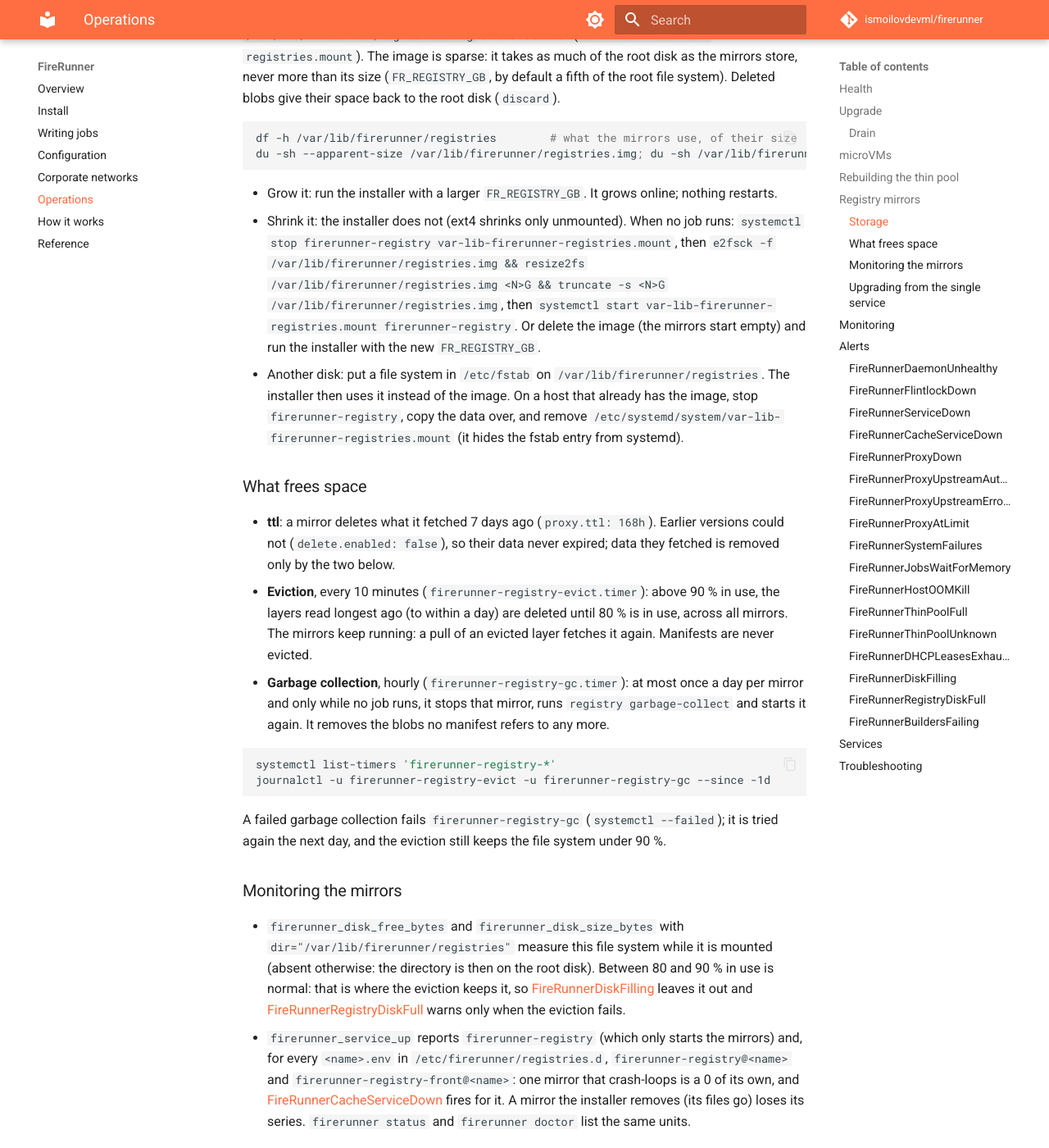
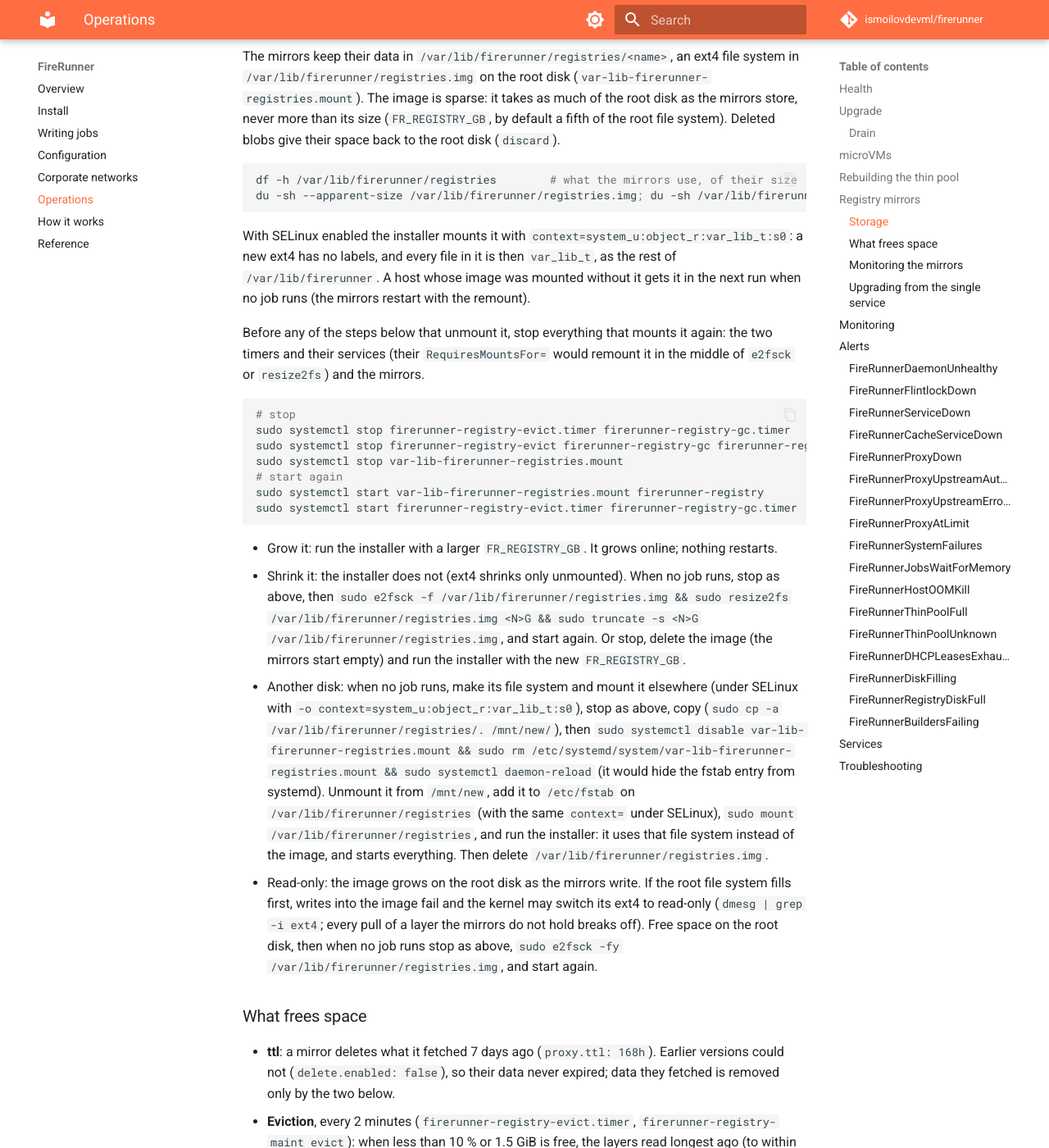
Before and after one commit to ismoilovdevml/firerunner, an MkDocs documentation site: the page built from docs/operations.md, in a window 1280 px wide and 1400 px high, scrolled down 4896 px. Shown: the whole window at 82% size. Built offline with MkDocs 1.6.1 and Material for MkDocs 9.7.7, drawn with Linux system fonts in a browser that asks for light colours; comment, search, counter and statistics services are not loaded; some of the changed text lies outside the part shown.

Commit message:
docs: registry mirrors under SELinux, eviction, gc, shrink and rollback
The eviction's free space and what a full file system breaks; gc's mask,
skips and the Path not found limit; the SELinux context; stopping the
timers before e2fsck or resize2fs (they remount the image); moving to
another disk; recovering a read-only image when the root disk filled;
the rollback gives the cache back to root and removes the new units;
and what the installer does with gitlab-runner on a drained host.

````diff
--- a/docs/operations.md
+++ b/docs/operations.md
@@ -75,8 +75,10 @@ firerunner undrain takes jobs again (a reboot starts gitlab-runner and ends the
 - `firerunner status` shows it on the `Drained` line, `firerunner_drained` is 1, and
   `FireRunnerServiceDown` does not fire for the stopped gitlab-runner.
 - The drain outlives a daemon restart (`firerunner upgrade`), not a reboot: gitlab-runner starts at
-  boot and takes jobs. The installer never starts gitlab-runner on a drained host: it installs a
-  new version without starting it, and `undrain` starts it.
+  boot and takes jobs. The installer never starts or restarts gitlab-runner on a drained host.
+  While the drain still waits for gitlab-runner's jobs it leaves the gitlab-runner upgrade for a
+  later run; once gitlab-runner has stopped it installs the new version without starting it, and
+  `undrain` starts it (with any change to its proxy drop-in).
 - gitlab-runner started during the drain, by hand or otherwise, is stopped again while `drain`
   waits; `status` says when it runs on a drained host.
 
@@ -199,28 +201,62 @@ df -h /var/lib/firerunner/registries        # what the mirrors use, of their siz
 du -sh --apparent-size /var/lib/firerunner/registries.img; du -sh /var/lib/firerunner/registries.img  # size, and what it takes
 ```
 
+With SELinux enabled the installer mounts it with `context=system_u:object_r:var_lib_t:s0`: a new
+ext4 has no labels, and every file in it is then `var_lib_t`, as the rest of `/var/lib/firerunner`.
+A host whose image was mounted without it gets it in the next run when no job runs (the mirrors
+restart with the remount).
+
+Before any of the steps below that unmount it, stop everything that mounts it again: the two
+timers and their services (their `RequiresMountsFor=` would remount it in the middle of `e2fsck`
+or `resize2fs`) and the mirrors.
+
+```bash
+# stop
+sudo systemctl stop firerunner-registry-evict.timer firerunner-registry-gc.timer
+sudo systemctl stop firerunner-registry-evict firerunner-registry-gc firerunner-registry   # firerunner-registry stops every mirror
+sudo systemctl stop var-lib-firerunner-registries.mount
+# start again
+sudo systemctl start var-lib-firerunner-registries.mount firerunner-registry
+sudo systemctl start firerunner-registry-evict.timer firerunner-registry-gc.timer
+```
+
 - Grow it: run the installer with a larger `FR_REGISTRY_GB`. It grows online; nothing restarts.
-- Shrink it: the installer does not (ext4 shrinks only unmounted). When no job runs:
-  `systemctl stop firerunner-registry var-lib-firerunner-registries.mount`, then
-  `e2fsck -f /var/lib/firerunner/registries.img && resize2fs /var/lib/firerunner/registries.img <N>G && truncate -s <N>G /var/lib/firerunner/registries.img`,
-  then `systemctl start var-lib-firerunner-registries.mount firerunner-registry`. Or delete the
-  image (the mirrors start empty) and run the installer with the new `FR_REGISTRY_GB`.
-- Another disk: put a file system in `/etc/fstab` on `/var/lib/firerunner/registries`. The installer
-  then uses it instead of the image. On a host that already has the image, stop
-  `firerunner-registry`, copy the data over, and remove
-  `/etc/systemd/system/var-lib-firerunner-registries.mount` (it hides the fstab entry from systemd).
+- Shrink it: the installer does not (ext4 shrinks only unmounted). When no job runs, stop as above,
+  then `sudo e2fsck -f /var/lib/firerunner/registries.img && sudo resize2fs /var/lib/firerunner/registries.img <N>G && sudo truncate -s <N>G /var/lib/firerunner/registries.img`,
+  and start again. Or stop, delete the image (the mirrors start empty) and run the installer with
+  the new `FR_REGISTRY_GB`.
+- Another disk: when no job runs, make its file system and mount it elsewhere (under SELinux with
+  `-o context=system_u:object_r:var_lib_t:s0`), stop as above, copy
+  (`sudo cp -a /var/lib/firerunner/registries/. /mnt/new/`), then
+  `sudo systemctl disable var-lib-firerunner-registries.mount && sudo rm /etc/systemd/system/var-lib-firerunner-registries.mount && sudo systemctl daemon-reload`
+  (it would hide the fstab entry from systemd). Unmount it from `/mnt/new`, add it to `/etc/fstab` on
+  `/var/lib/firerunner/registries` (with the same `context=` under SELinux), `sudo mount
+  /var/lib/firerunner/registries`, and run the installer: it uses that file system instead of the
+  image, and starts everything. Then delete `/var/lib/firerunner/registries.img`.
+- Read-only: the image grows on the root disk as the mirrors write. If the root file system fills
+  first, writes into the image fail and the kernel may switch its ext4 to read-only (`dmesg | grep
+  -i ext4`; every pull of a layer the mirrors do not hold breaks off). Free space on the root disk,
+  then when no job runs stop as above, `sudo e2fsck -fy /var/lib/firerunner/registries.img`, and
+  start again.
 
 ### What frees space
 
 - **ttl**: a mirror deletes what it fetched 7 days ago (`proxy.ttl: 168h`). Earlier versions could
   not (`delete.enabled: false`), so their data never expired; data they fetched is removed only by
   the two below.
-- **Eviction**, every 10 minutes (`firerunner-registry-evict.timer`): above 90 % in use, the layers
-  read longest ago (to within a day) are deleted until 80 % is in use, across all mirrors. The
-  mirrors keep running: a pull of an evicted layer fetches it again. Manifests are never evicted.
+- **Eviction**, every 2 minutes (`firerunner-registry-evict.timer`, `firerunner-registry-maint
+  evict`): when less than 10 % or 1.5 GiB is free, the layers read longest ago (to within a day)
+  are deleted across all mirrors until 20 % and 3 GiB, and twice the largest layer, are free. The
+  headroom is absolute because a mirror writes a layer it does not hold while it streams it to the
+  job: a file system that fills during that breaks the pull off. The mirrors keep running: a pull
+  of an evicted layer fetches it again. Manifests are never evicted. A layer it cannot delete is
+  logged and skipped, and fails the run at the end.
 - **Garbage collection**, hourly (`firerunner-registry-gc.timer`): at most once a day per mirror and
-  only while no job runs, it stops that mirror, runs `registry garbage-collect` and starts it
-  again. It removes the blobs no manifest refers to any more.
+  only while no job runs, it masks and stops that mirror (`systemctl mask --runtime`: nothing,
+  not the installer nor its front, starts it while blobs are swept), runs `registry
+  garbage-collect`, then unmasks and starts it again. It removes the blobs no manifest refers to
+  any more. It skips a mirror that never stored an image, and one that is starting or restarting
+  after a crash. The installer waits for it (up to 15 minutes) before it starts or moves mirrors.
 
 ```bash
 systemctl list-timers 'firerunner-registry-*'
@@ -228,14 +264,17 @@ journalctl -u firerunner-registry-evict -u firerunner-registry-gc --since -1d
 ```
 
 A failed garbage collection fails `firerunner-registry-gc` (`systemctl --failed`); it is tried again
-the next day, and the eviction still keeps the file system under 90 %.
+the next day, and the eviction still keeps free space. When distribution's `garbage-collect`
+stops with `Path not found` (a repository whose manifests are left but whose layers have all
+expired or been evicted), that mirror is logged as not collected, not as a failure: its
+unreferenced blobs then stay until the ttl or the eviction removes them.
 
 ### Monitoring the mirrors
 
 - `firerunner_disk_free_bytes` and `firerunner_disk_size_bytes` with
   `dir="/var/lib/firerunner/registries"` measure this file system while it is mounted (absent
-  otherwise: the directory is then on the root disk). Between 80 and 90 % in use is normal: that is
-  where the eviction keeps it, so [FireRunnerDiskFilling](#firerunnerdiskfilling) leaves it out and
+  otherwise: the directory is then on the root disk). 10 to 20 % free is normal: that is where the
+  eviction keeps it, so [FireRunnerDiskFilling](#firerunnerdiskfilling) leaves it out and
   [FireRunnerRegistryDiskFull](#firerunnerregistrydiskfull) warns only when the eviction fails.
 - `firerunner_service_up` reports `firerunner-registry` (which only starts the mirrors) and, for
   every `<name>.env` in `/etc/firerunner/registries.d`, `firerunner-registry@<name>` and
@@ -255,9 +294,9 @@ idle.
 That run:
 
 1. stops `firerunner-registry` (microVMs pull from the registries themselves until step 4);
-2. copies each mirror's data into the new file system, if it fits under 80 % of `FR_REGISTRY_GB`
-   and the root disk has room for the copy (else that mirror starts empty), and gives it to
-   `firerunner-registry`;
+2. copies each mirror's data into the new file system, if it leaves the 20 % and 3 GiB an eviction
+   would free and the root disk has room for the copy (else that mirror starts empty), and gives
+   it to `firerunner-registry`;
 3. renames the old directories to `<dir>.migrated` (nothing is deleted);
 4. starts every `firerunner-registry@`, `firerunner-registry-front@` and the timers.
 
@@ -277,15 +316,28 @@ sudo rm -rf /var/lib/firerunner/registry.migrated /var/lib/firerunner/registry-m
 To go back to the earlier installer version, when no job runs:
 
 ```bash
+# the mirrors, their upkeep and their file system
 sudo systemctl disable --now firerunner-registry-evict.timer firerunner-registry-gc.timer firerunner-registry
-sudo rm -rf /etc/systemd/system/firerunner-registry.service.wants   # else the old service starts the fronts too
+sudo systemctl stop firerunner-registry-evict firerunner-registry-gc 'firerunner-registry-front@*' 'firerunner-registry@*'
+sudo systemctl disable --now var-lib-firerunner-registries.mount
+cd /etc/systemd/system && sudo rm -rf firerunner-registry.service.wants \
+    firerunner-registry@.service firerunner-registry@.service.d firerunner-registry-front@.service \
+    firerunner-registry-evict.service firerunner-registry-evict.timer \
+    firerunner-registry-gc.service firerunner-registry-gc.timer var-lib-firerunner-registries.mount
+sudo rm -rf /usr/local/bin/firerunner-registry-maint /etc/firerunner/registries.d
+sudo systemctl daemon-reload
+# the old data, still root's as the old single service needs (root without capabilities)
 sudo mv /var/lib/firerunner/registry.migrated /var/lib/firerunner/registry
 for d in /var/lib/firerunner/registry-mirrors/*.migrated; do sudo mv "$d" "${d%.migrated}"; done
+# the cache: the old versitygw runs as root without capabilities, so its files must be root's again
+sudo systemctl stop firerunner-cache firerunner-cache-clean.timer
+sudo chown -R root:root /var/lib/firerunner/cache
 ```
 
-Then run the earlier installer: it writes its single service again. The renamed-back directories
-are still root's, as that service needs (it runs as root without capabilities). What the mirrors
-fetched since the move stays in the image.
+Then run the earlier installer: it writes its single service and the root cache server again.
+What the mirrors fetched since the move stays in `/var/lib/firerunner/registries.img` (delete it
+to free the root disk). The users can go too: `sudo userdel firerunner-registry; sudo userdel
+firerunner-cache`.
 
 ## Monitoring
 
@@ -305,7 +357,7 @@ failures FireRunner or the host caused, never for failing project scripts. Watch
 - **Docker layer cache** row: builders against their slots, why builders were removed, and cache
   copies that fail or are skipped for lack of room.
 - **Disk free**: the saved builder caches, flintlock's microVM state and the registry mirrors' file
-  system (80 to 90 % in use is normal for that one: [Registry mirrors](#monitoring-the-mirrors)).
+  system (10 to 20 % free is normal for that one: [Registry mirrors](#monitoring-the-mirrors)).
 - **Flintlock errors**: failed flintlock calls by RPC and gRPC code.
 - **Corporate proxy** row (hosts with `proxy.enabled`): what became of the forwarder's requests
   (*Proxy requests per second by outcome*), tunnels open, connections against their limits,
@@ -535,30 +587,31 @@ and flintlockd's microVM state can no longer be written. The registry mirrors ta
 - Recovered: *Disk free* is above 15 % of the file system.
 
 The registry mirrors' own file system (`/var/lib/firerunner/registries`) is left out: its eviction
-keeps it between 80 and 90 % in use. [FireRunnerRegistryDiskFull](#firerunnerregistrydiskfull)
+keeps only 10 to 20 % of it free. [FireRunnerRegistryDiskFull](#firerunnerregistrydiskfull)
 watches it.
 
 ### FireRunnerRegistryDiskFull
 
 Warning. The registry mirrors' file system (`/var/lib/firerunner/registries`, see
 [Registry mirrors](#registry-mirrors)) has had less than 5 % free for 30 minutes. Its eviction runs
-every 10 minutes and deletes layers above 90 % in use down to 80 %, so it is failing. Jobs still
-run: what the mirrors cannot store, microVMs pull from the registries themselves (slower, Docker
-Hub rate limits).
+every 2 minutes, starts below 10 % or 1.5 GiB free and frees up to 20 % and 3 GiB, so it is
+failing. A mirror writes a layer it does not hold while it streams it to the job: on a full file
+system that pull breaks off, and the job can fail. Layers the mirrors already hold are still served.
 
-5 %, not 10: free is what the mirrors may still write, and ext4 on a disk of your own keeps 5 % for
-root by default, so 10 % free there is 85 % in use, below where the eviction starts. The installer's
-image keeps none.
+Free is what the mirrors may still write: on a disk of your own it leaves out the 5 % ext4 keeps for
+root by default. The installer's image keeps none.
 
 - Check: `systemctl list-timers 'firerunner-registry-*'` (is `firerunner-registry-evict.timer`
-  there?), `journalctl -u firerunner-registry-evict --since -1h` (an error, or `evicted the N layers
-  ...` still above 90 % in use: what is left is not layers it may delete, such as manifests),
-  `df -h /var/lib/firerunner/registries`, `sudo du -sh /var/lib/firerunner/registries/*` (which
+  there?), `journalctl -u firerunner-registry-evict --since -1h`: `could not delete N layers`
+  (permissions, or SELinux: `ausearch -m avc -ts recent`), or `still under the free space wanted`
+  (what is left is not layers it may delete, such as manifests). Then
+  `df -h /var/lib/firerunner/registries` and `sudo du -sh /var/lib/firerunner/registries/*` (which
   mirror holds most).
 - Fix: `sudo systemctl start firerunner-registry-evict` runs it once now. Too small for what the
   mirrors keep: run the installer again with a larger `FR_REGISTRY_GB` (it grows online), or grow
-  your own disk's file system.
-- Recovered: `df -h /var/lib/firerunner/registries` shows it back under 90 % in use, and the alert
+  your own disk's file system. Read-only (`dmesg | grep registries`): see
+  [Storage](#storage).
+- Recovered: `df -h /var/lib/firerunner/registries` shows at least 10 % free, and the alert
   resolves.
 
 ### FireRunnerBuildersFailing
@@ -582,7 +635,7 @@ Those projects' `docker build` runs without the layer cache, or fails when its b
 | `firerunner-net`, `firerunner-dnsmasq` | microVM network, DHCP and DNS |
 | `firerunner-registry` | starts the registry mirrors for the VMs (Docker Hub and `FR_REGISTRY_MIRRORS`) |
 | `firerunner-registry@<name>`, `firerunner-registry-front@<name>` | one mirror, and its pull-only front on the bridge; see [Registry mirrors](#registry-mirrors) |
-| `firerunner-registry-evict.timer`, `firerunner-registry-gc.timer` | keep the mirrors' file system under 90 %; remove blobs no image uses |
+| `firerunner-registry-evict.timer`, `firerunner-registry-gc.timer` | keep free space on the mirrors' file system; remove blobs no image uses |
 | `firerunner-cache` | storage for `cache:` |
 | `gitlab-runner` | takes jobs from GitLab |
 
````
